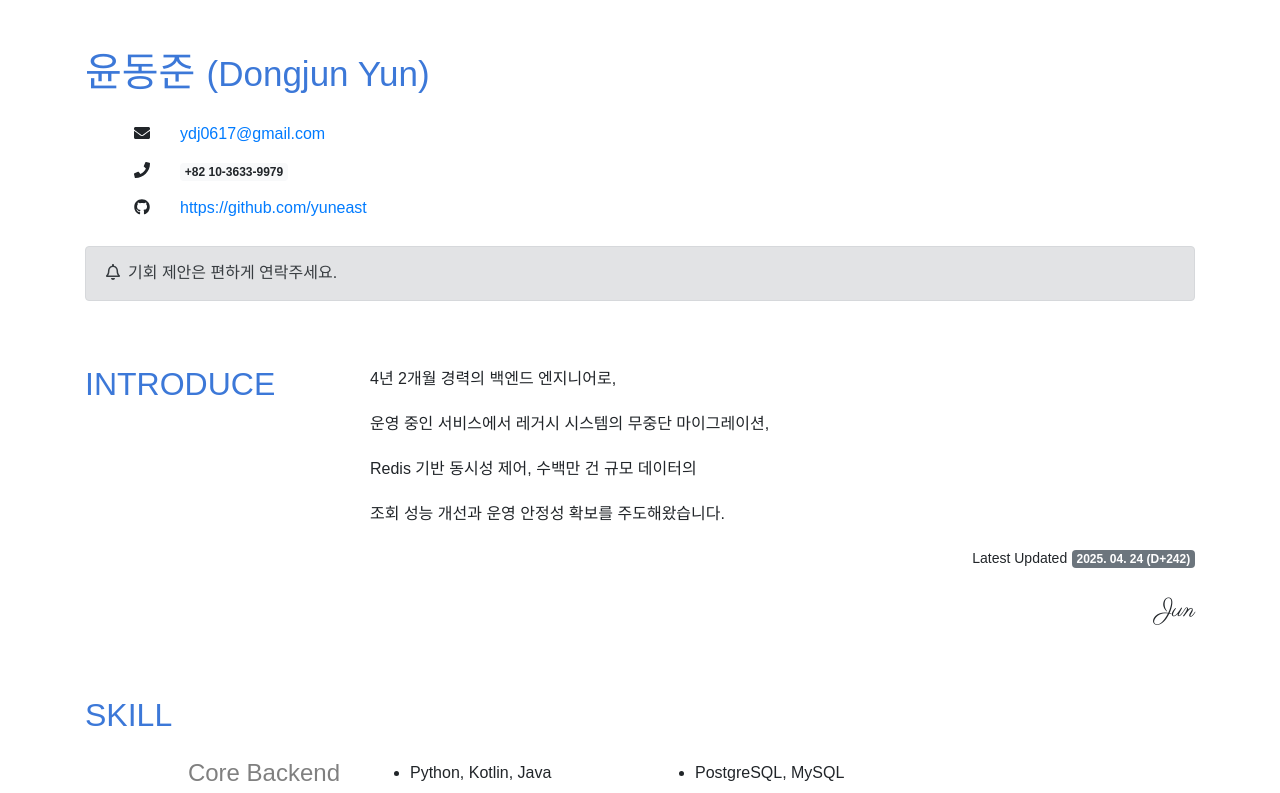
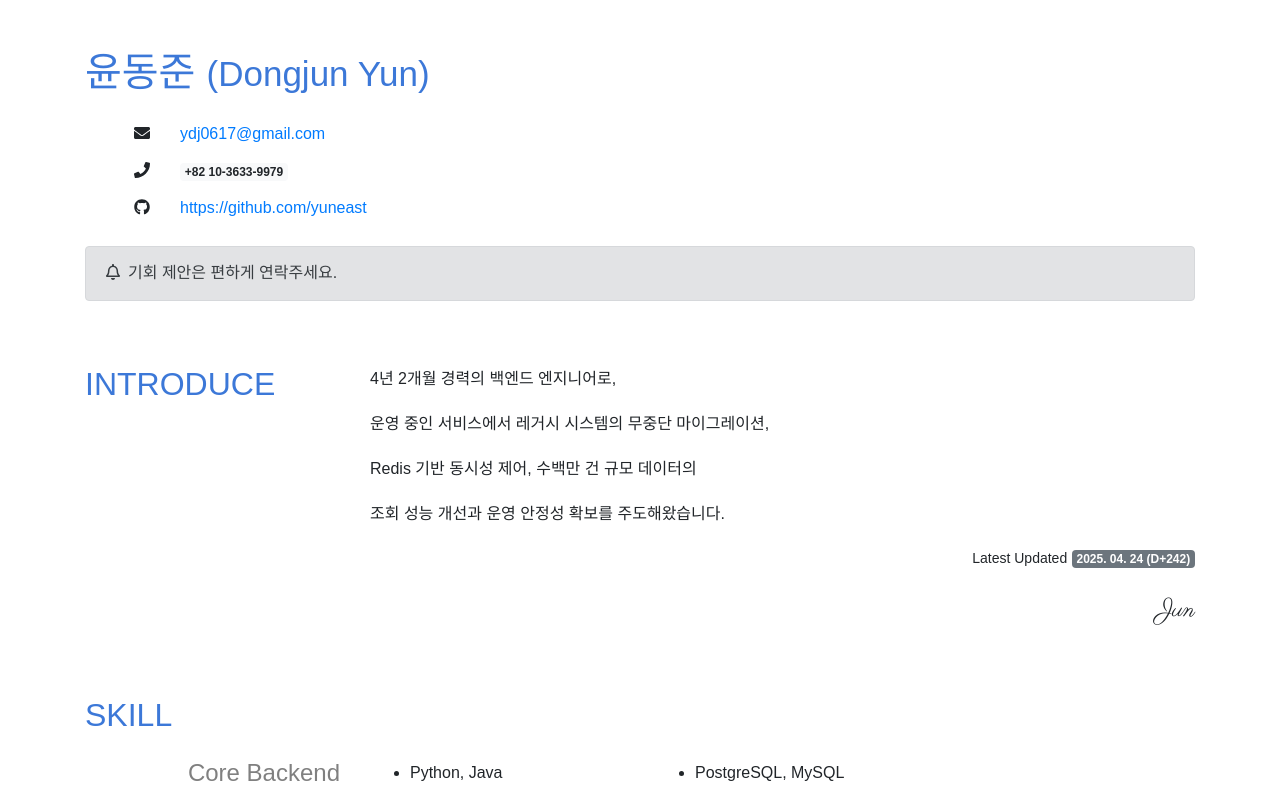
Before and after one commit to yuneast/resume, a Next.js app: page / in a window 1280 px wide. Shown: the top 793 px of the page. Built offline with nearby package versions, Linux system fonts and the light colour scheme; a web font is replaced by a local one.

Commit message:
Update skill.ts

```diff
--- a/payload/skill.ts
+++ b/payload/skill.ts
@@ -3,7 +3,7 @@ import { ISkill } from '../component/skill/ISkill';
 const coreBackend: ISkill.Skill = {
   category: 'Core Backend',
   items: [
-    { title: 'Python, Kotlin, Java' },
+    { title: 'Python, Java' },
     { title: 'FastAPI, Spring Boot' },
     { title: 'PostgreSQL, MySQL' },
     { title: 'Redis' },
```
